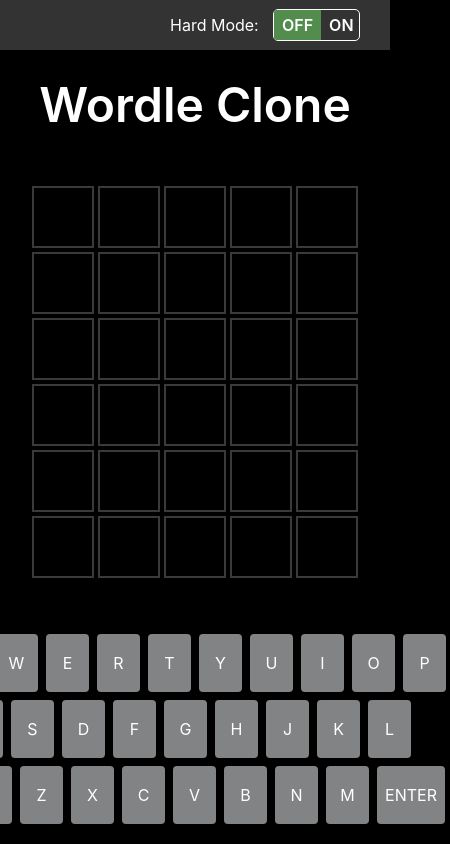
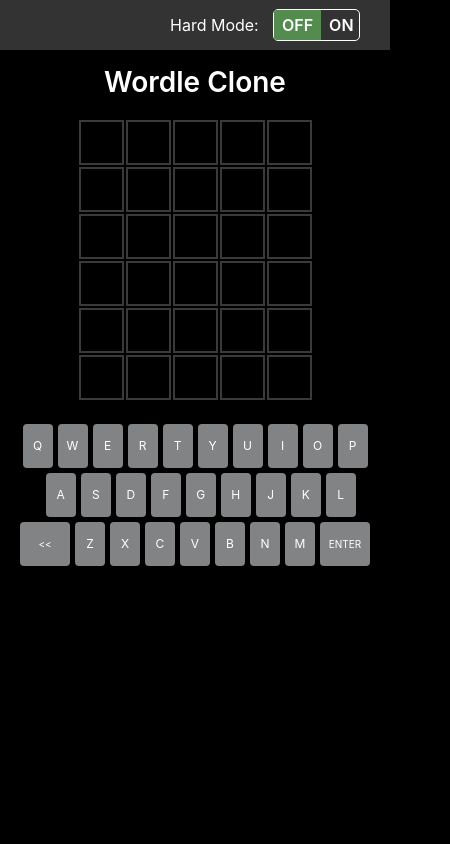
Before and after one commit to trevorh2007/wordle-clone, a React (Vite) app: page / in a window 390 px wide. Shown: the whole page, 450 px wide, since content can reach past the window. Built offline with nearby package versions, Linux system fonts and the light colour scheme; no server answers.

Commit message:
- Small update to optimize on small screens - Add small change to remove clear guess if hard mode is on and user violates hard mode rules

```diff
--- a/src/App.jsx
+++ b/src/App.jsx
@@ -30,6 +30,16 @@ const Header = styled.div`
   padding-top: 25px;
   color: ${(props) => (props.$hardMode ? "red" : "#fff")};
   transition: 1s all ease;
+  text-align: center;
+
+  @media (max-width: 768px) {
+    font-size: 36px;
+    padding-top: 15px;
+  }
+
+  @media (max-width: 480px) {
+    font-size: 28px;
+  }
 `;
 const GameContainer = styled.div`
   height: 60vh;
@@ -37,6 +47,13 @@ const GameContainer = styled.div`
   flex-direction: column;
   justify-content: space-between;
   align-items: center;
+  width: 100%;
+
+  @media (max-width: 768px) {
+    height: auto;
+    min-height: 60vh;
+    justify-content: flex-start;
+  }
 `;
 
 function App() {
--- a/src/components/GameTiles.jsx
+++ b/src/components/GameTiles.jsx
@@ -126,6 +126,11 @@ const GameTiles = ({ hardMode, flipDelay = 500 }) => {
 
           if (!found && hardModeTiles.length > 0 && hardMode) {
             setHardModeError(true);
+            // Clear the current row when hard mode error occurs
+            let clearedGuessRows = [...guessRows];
+            clearedGuessRows[currentRow] = ["", "", "", "", ""];
+            setGuessRows(clearedGuessRows);
+            setCurrentTile(0);
           } else {
             await flipTile();
             if (wordle === guess) {
--- a/src/components/GameTiles.styles.js
+++ b/src/components/GameTiles.styles.js
@@ -5,6 +5,14 @@ export const GameTileContainer = styled.div`
   flex-direction: column;
   align-items: center;
   margin-top: 50px;
+
+  @media (max-width: 768px) {
+    margin-top: 30px;
+  }
+
+  @media (max-width: 480px) {
+    margin-top: 20px;
+  }
 `;
 
 export const TileRow = styled.div`
@@ -37,6 +45,19 @@ export const Tile = styled.div`
   align-items: center;
   margin: 2px;
   user-select: none;
+
+  @media (max-width: 768px) {
+    width: 52px;
+    height: 52px;
+    font-size: 24px;
+  }
+
+  @media (max-width: 480px) {
+    width: 45px;
+    height: 45px;
+    font-size: 20px;
+    margin: 1px;
+  }
 `;
 
 export const KeyboardContainer = styled.div`
@@ -44,6 +65,23 @@ export const KeyboardContainer = styled.div`
   display: flex;
   flex-wrap: wrap;
   padding-top: 50px;
+  justify-content: center;
+
+  @media (max-width: 768px) {
+    width: 460px;
+    padding-top: 30px;
+    padding-left: 10px;
+    padding-right: 10px;
+  }
+
+  @media (max-width: 480px) {
+    width: 360px;
+    padding-top: 20px;
+  }
+
+  @media (max-width: 380px) {
+    width: 310px;
+  }
 `;
 
 export const KeyButton = styled.div`
@@ -74,6 +112,58 @@ export const KeyButton = styled.div`
     transform: scale(0.95);
     box-shadow: 3px 2px 22px 1px rgba(0, 0, 0, 0.24);
   }
+
+  @media (max-width: 768px) {
+    width: 38px;
+    height: 50px;
+    margin: 3px;
+    font-size: 14px;
+    &:nth-child(11) {
+      margin-left: 18px;
+    }
+    &:nth-child(20) {
+      width: 60px;
+    }
+    &:nth-child(28) {
+      width: 60px;
+    }
+  }
+
+  @media (max-width: 480px) {
+    width: 30px;
+    height: 44px;
+    margin: 2.5px;
+    font-size: 12px;
+    &:nth-child(11) {
+      margin-left: 14px;
+    }
+    &:nth-child(20) {
+      width: 50px;
+      font-size: 10px;
+    }
+    &:nth-child(28) {
+      width: 50px;
+      font-size: 10px;
+    }
+  }
+
+  @media (max-width: 380px) {
+    width: 26px;
+    height: 40px;
+    margin: 2px;
+    font-size: 11px;
+    &:nth-child(11) {
+      margin-left: 12px;
+    }
+    &:nth-child(20) {
+      width: 44px;
+      font-size: 9px;
+    }
+    &:nth-child(28) {
+      width: 44px;
+      font-size: 9px;
+    }
+  }
 `;
 
 export const WinMessage = styled.div`
@@ -83,6 +173,7 @@ export const WinMessage = styled.div`
   font-size: 48px;
   font-weight: 600;
   margin: 25px 0;
+  padding: 0 20px;
   .you-win {
     font-size: 28px;
     color: #538d4e;
@@ -99,6 +190,33 @@ export const WinMessage = styled.div`
     margin-top: 3px;
     color: #538d4e;
   }
+
+  @media (max-width: 768px) {
+    font-size: 36px;
+    margin: 15px 0;
+    .you-win {
+      font-size: 24px;
+    }
+    .solution-was {
+      font-size: 24px;
+    }
+    .roboto-wordle {
+      font-size: 20px;
+    }
+  }
+
+  @media (max-width: 480px) {
+    font-size: 28px;
+    .you-win {
+      font-size: 20px;
+    }
+    .solution-was {
+      font-size: 20px;
+    }
+    .roboto-wordle {
+      font-size: 18px;
+    }
+  }
 `;
 
 export const LoseMessage = styled.div`
@@ -109,6 +227,7 @@ export const LoseMessage = styled.div`
   font-weight: 600;
   margin: 25px 0;
   color: red;
+  padding: 0 20px;
   .solution-was-lose {
     font-size: 28px;
   }
@@ -118,6 +237,27 @@ export const LoseMessage = styled.div`
     text-align: center;
     margin: 10px 0;
     color: red;
+  }
+
+  @media (max-width: 768px) {
+    font-size: 36px;
+    margin: 15px 0;
+    .solution-was-lose {
+      font-size: 24px;
+    }
+    .roboto-wordle-lose {
+      font-size: 20px;
+    }
+  }
+
+  @media (max-width: 480px) {
+    font-size: 28px;
+    .solution-was-lose {
+      font-size: 20px;
+    }
+    .roboto-wordle-lose {
+      font-size: 18px;
+    }
   }
 `;
 
@@ -133,12 +273,34 @@ export const GameOver = styled.button`
     background: #616161;
     cursor: pointer;
   }
+
+  @media (max-width: 768px) {
+    padding: 12px 20px;
+    font-size: 16px;
+    margin-bottom: 20px;
+  }
+
+  @media (max-width: 480px) {
+    padding: 10px 18px;
+    font-size: 14px;
+    margin-bottom: 15px;
+  }
 `;
 
 export const NotInDictionary = styled.div`
   color: red;
   font-size: 22px;
   font-weight: 600;
+  text-align: center;
+  padding: 0 20px;
+
+  @media (max-width: 768px) {
+    font-size: 18px;
+  }
+
+  @media (max-width: 480px) {
+    font-size: 16px;
+  }
 `;
 
 export const HardModeError = styled.div`
@@ -148,4 +310,18 @@ export const HardModeError = styled.div`
   width: 75%;
   text-align: center;
   padding-top: 30px;
+  padding-left: 20px;
+  padding-right: 20px;
+
+  @media (max-width: 768px) {
+    font-size: 18px;
+    width: 90%;
+    padding-top: 20px;
+  }
+
+  @media (max-width: 480px) {
+    font-size: 16px;
+    width: 95%;
+    padding-top: 15px;
+  }
 `;
--- a/src/components/NavBar.jsx
+++ b/src/components/NavBar.jsx
@@ -8,9 +8,13 @@ const NavBarContainer = styled.div`
   width: 100%;
   height: 50px;
   background: #333;
-  /* display: flex; */
-  /* align-items: center; */
-  /* justify-content: space-between; */
+  display: flex;
+  align-items: center;
+  justify-content: flex-end;
+
+  @media (max-width: 768px) {
+    justify-content: center;
+  }
 `;
 
 const NavBar = ({ hardMode, setHardMode }) => {
```
